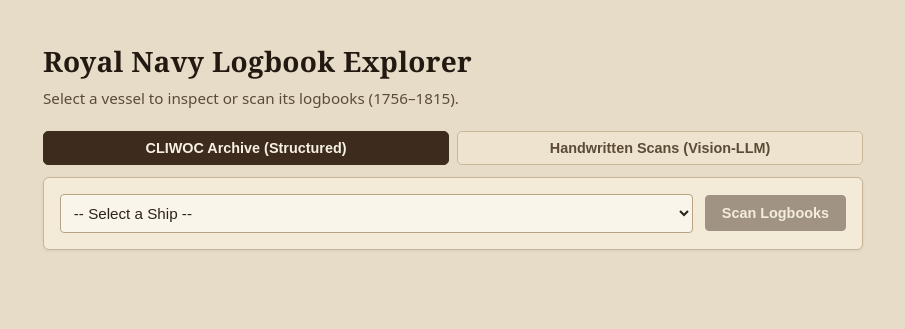
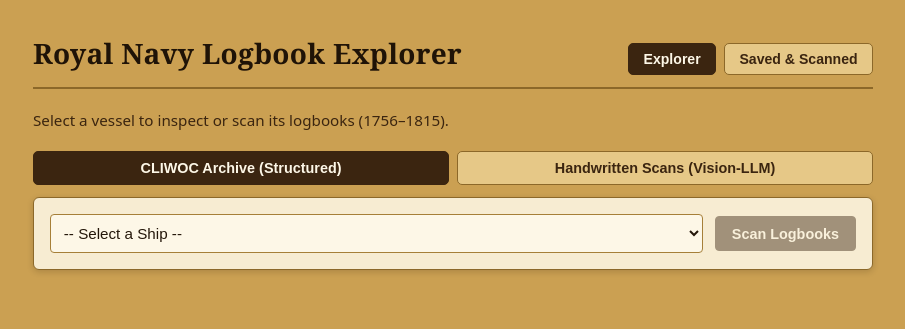
Before and after one commit to JacobMenne/royal_navy_logbook_explorer, a Flask app: page / in a window 1280 px wide. Shown: the top 329 px of the page, without its empty margins (187-1092 px from the left). Run offline with Flask 3, Linux system fonts and the light colour scheme; data that the repository does not hold is empty.

Commit message:
Add CORRAL Vision-LLM retry logic, auto ship naming, Saved & Scanned view, and gold parchment theme

```diff
--- a/src/app.py
+++ b/src/app.py
@@ -6,6 +6,7 @@ from pathlib import Path
 from flask import Flask, jsonify, render_template, request
 from db import get_connection, init_db
 from ingest_cliwoc import scan_cliwoc_ship
+from ingest_corral import download_corral_logbook
 from triage import triage_ship_folder
 
 BASE_DIR = Path(__file__).resolve().parent.parent
@@ -33,6 +34,20 @@ def list_ships():
 
     with get_connection() as conn:
         rows = conn.execute(query, params).fetchall()
+    return jsonify([dict(r) for r in rows])
+
+@app.route("/api/library", methods=["GET"])
+def get_library():
+    with get_connection() as conn:
+        rows = conn.execute("""
+            SELECT s.*,
+                   CASE WHEN sv.ship_id IS NOT NULL THEN 1 ELSE 0 END AS is_saved,
+                   sv.saved_at
+            FROM ships s
+            LEFT JOIN saved_voyages sv ON s.id = sv.ship_id
+            WHERE sv.ship_id IS NOT NULL OR s.interest_score IS NOT NULL
+            ORDER BY is_saved DESC, s.interest_score DESC, s.ship_name ASC
+        """).fetchall()
     return jsonify([dict(r) for r in rows])
 
 @app.route("/api/ships/<int:ship_id>", methods=["GET"])
@@ -70,16 +85,26 @@ def run_triage(ship_id):
         if not ship:
             return jsonify({"error": "Ship not found"}), 404
 
-        source = Path(ship["source_path"])
-        if not source.exists():
-            return jsonify({"error": f"Source not found: {source}."}), 400
-
+        source_path = ship["source_path"]
         conn.execute("DELETE FROM triage_pages WHERE ship_id = ?", (ship_id,))
 
-    if ship["source_type"] == "raw_scan":
-        triage_ship_folder(ship_id, str(source))
-    else:
-        scan_cliwoc_ship(ship_id, ship["ship_name"], str(source))
+    try:
+        if ship["source_type"] == "raw_scan":
+            if source_path.startswith(("http://", "https://")):
+                local_folder = download_corral_logbook(source_path, ship["ship_name"])
+                triage_ship_folder(ship_id, str(local_folder))
+            else:
+                source = Path(source_path)
+                if not source.exists():
+                    return jsonify({"error": f"Folder not found: {source}."}), 400
+                triage_ship_folder(ship_id, str(source))
+        else:
+            source = Path(source_path)
+            if not source.exists():
+                return jsonify({"error": f"Source not found: {source}."}), 400
+            scan_cliwoc_ship(ship_id, ship["ship_name"], str(source))
+    except Exception as e:
+        return jsonify({"error": str(e)}), 500
 
     return get_ship_detail(ship_id)
 
--- a/templates/index.html
+++ b/templates/index.html
@@ -7,19 +7,46 @@
   <style>
     body {
       font-family: system-ui, -apple-system, sans-serif;
-      max-width: 820px;
-      margin: 2.5rem auto;
-      padding: 0 1.25rem;
-      color: #2c2218;
-      background: #e6dcc8;
+      max-width: 840px;
+      margin: 2rem auto;
+      padding: 0 1.25rem 3rem;
+      color: #24170a;
+      background: #cba052;
       line-height: 1.55;
     }
     h1, h2, h3 {
       font-family: Georgia, "Times New Roman", serif;
-      color: #231911;
+      color: #1f1307;
     }
-    h1 { margin-bottom: 0.25rem; font-size: 1.75rem; letter-spacing: 0.01em; }
-    .subtitle { color: #5c4b37; margin-top: 0; margin-bottom: 1.25rem; font-size: 0.95rem; }
+    .top-bar {
+      display: flex;
+      justify-content: space-between;
+      align-items: baseline;
+      border-bottom: 2px solid #8c6829;
+      padding-bottom: 0.75rem;
+      margin-bottom: 1.25rem;
+      gap: 1rem;
+      flex-wrap: wrap;
+    }
+    h1 { margin: 0; font-size: 1.75rem; letter-spacing: 0.01em; }
+    .nav-tabs { display: flex; gap: 0.5rem; }
+    .nav-tab {
+      background: #e6c887;
+      color: #3b2510;
+      border: 1px solid #8c6829;
+      padding: 0.45rem 0.9rem;
+      font-size: 0.88rem;
+      font-weight: 600;
+      border-radius: 5px;
+      cursor: pointer;
+    }
+    .nav-tab:hover:not(.active) { background: #efd7a1; }
+    .nav-tab.active {
+      background: #3b2510;
+      color: #fdf7e7;
+      border-color: #3b2510;
+    }
+    .subtitle { color: #3b2510; margin-top: 0; margin-bottom: 1.15rem; font-size: 0.95rem; font-weight: 500; }
     .source-toggle {
       display: flex;
       gap: 0.5rem;
@@ -27,109 +54,109 @@
     }
     .toggle-btn {
       flex: 1;
-      background: #ede3ce;
-      color: #5c4b37;
-      border: 1px solid #c7b699;
+      background: #e6c887;
+      color: #3b2510;
+      border: 1px solid #8c6829;
       padding: 0.5rem 0.75rem;
       font-size: 0.9rem;
       font-weight: 600;
       border-radius: 5px;
       cursor: pointer;
     }
-    .toggle-btn:hover:not(.active) { background: #e3d6bc; }
+    .toggle-btn:hover:not(.active) { background: #efd7a1; }
     .toggle-btn.active {
-      background: #3d2c1e;
-      color: #f7f1e3;
-      border-color: #3d2c1e;
+      background: #3b2510;
+      color: #fdf7e7;
+      border-color: #3b2510;
     }
     .controls {
       display: flex;
       gap: 0.75rem;
-      background: #f3ead8;
+      background: #f7ecd2;
       padding: 1rem;
-      border: 1px solid #c7b699;
+      border: 1px solid #8c6829;
       border-radius: 6px;
       align-items: center;
-      box-shadow: 0 1px 3px rgba(44, 34, 24, 0.08);
+      box-shadow: 0 2px 6px rgba(36, 23, 10, 0.18);
     }
     select {
       flex: 1;
       padding: 0.55rem;
       font-size: 0.95rem;
-      color: #2c2218;
-      background: #faf5ea;
-      border: 1px solid #b8a484;
+      color: #24170a;
+      background: #fdf7e7;
+      border: 1px solid #a67f38;
       border-radius: 4px;
     }
     button {
       padding: 0.55rem 1rem;
       font-size: 0.9rem;
       font-weight: 600;
-      border: 1px solid #3d2c1e;
+      border: 1px solid #3b2510;
       border-radius: 4px;
-      background: #3d2c1e;
-      color: #f7f1e3;
+      background: #3b2510;
+      color: #fdf7e7;
       cursor: pointer;
     }
-    button:hover:not(:disabled) { background: #523b28; }
+    button:hover:not(:disabled) { background: #543618; }
     button:disabled { opacity: 0.45; cursor: not-allowed; }
     button.secondary {
-      background: #faf5ea;
-      color: #3d2c1e;
-      border-color: #9e8a6b;
+      background: #fdf7e7;
+      color: #3b2510;
+      border-color: #8c6829;
     }
-    button.secondary:hover:not(:disabled) { background: #ede3ce; }
+    button.secondary:hover:not(:disabled) { background: #f0dfb8; }
     .card {
-      margin-top: 1.5rem;
-      background: #f3ead8;
-      border: 1px solid #c7b699;
+      margin-top: 1.35rem;
+      background: #f7ecd2;
+      border: 1px solid #8c6829;
       border-radius: 6px;
       padding: 1.35rem;
-      display: none;
-      box-shadow: 0 2px 6px rgba(44, 34, 24, 0.08);
+      box-shadow: 0 2px 8px rgba(36, 23, 10, 0.18);
     }
     .header-row {
       display: flex;
       justify-content: space-between;
       align-items: center;
-      border-bottom: 1px solid #d4c5ab;
+      border-bottom: 1px solid #c9a661;
       padding-bottom: 0.75rem;
       margin-bottom: 1rem;
     }
     .score-badge {
       font-family: Georgia, serif;
-      font-size: 1.2rem;
+      font-size: 1.15rem;
       font-weight: 700;
       padding: 0.3rem 0.75rem;
       border-radius: 4px;
-      background: #e2d5bc;
-      color: #3d2c1e;
-      border: 1px solid #c7b699;
+      background: #e6c887;
+      color: #2e1c0c;
+      border: 1px solid #8c6829;
+      white-space: nowrap;
     }
-    .score-high { background: #e8c5be; color: #6e1d14; border-color: #c9978d; }
-    .score-med { background: #ead9b0; color: #6b470c; border-color: #cbb47c; }
-    .score-low { background: #dfd7c5; color: #4a3f32; border-color: #bfb49e; }
-    .meta { color: #63513d; font-size: 0.9rem; }
+    .score-high { background: #e6b3a3; color: #6e160c; border-color: #b56c57; }
+    .score-med { background: #f2cf7e; color: #5e3904; border-color: #b88c32; }
+    .score-low { background: #e8d4a2; color: #47331a; border-color: #a6884b; }
+    .meta { color: #5c4022; font-size: 0.9rem; }
     .actions {
       display: flex;
       gap: 0.75rem;
       margin-top: 1.25rem;
       padding-top: 1rem;
-      border-top: 1px solid #d4c5ab;
+      border-top: 1px solid #c9a661;
     }
     .flagged-item {
-      border-left: 3px solid #6b4c35;
-      background: #faf5ea;
-      padding: 0.6rem 0.85rem;
+      border-left: 3px solid #754c19;
+      background: #fdf7e7;
+      padding: 0.65rem 0.9rem;
       margin-bottom: 0.75rem;
       border-radius: 0 4px 4px 0;
       font-size: 0.92rem;
     }
     .kw {
       display: inline-block;
-      background: #e6dcc8;
-      border: 1px solid #bfb093;
-      color: #3d2c1e;
+      background: #ebd094;
+      border: 1px solid #b58f43;
+      color: #2e1c0c;
       border-radius: 3px;
       padding: 0.05rem 0.4rem;
       font-size: 0.78rem;
@@ -141,24 +168,46 @@
       cursor: pointer;
       font-size: 0.85rem;
       font-weight: 600;
-      color: #5c4b37;
+      color: #543618;
     }
     details.transcription pre {
       white-space: pre-wrap;
       font-family: Georgia, "Times New Roman", serif;
       font-size: 0.88rem;
-      background: #f3ead8;
-      border: 1px solid #d4c5ab;
+      background: #f7ecd2;
+      border: 1px solid #c9a661;
       padding: 0.75rem;
       border-radius: 4px;
       margin-top: 0.4rem;
       line-height: 1.5;
     }
-    #status { margin-top: 0.75rem; font-size: 0.9rem; color: #5c4b37; }
+    .library-row {
+      display: flex;
+      justify-content: space-between;
+      align-items: center;
+      background: #fdf7e7;
+      border: 1px solid #c9a661;
+      border-radius: 5px;
+      padding: 0.75rem 1rem;
+      margin-bottom: 0.6rem;
+      cursor: pointer;
+    }
+    .library-row:hover { background: #f0dfb8; }
+    .filter-pills { display: flex; gap: 0.5rem; margin-bottom: 1rem; }
+    #status { margin-top: 0.75rem; font-size: 0.9rem; color: #2e1c0c; font-weight: 500; }
   </style>
 </head>
 <body>
+  <div class="top-bar">
     <h1>Royal Navy Logbook Explorer</h1>
+    <div class="nav-tabs">
+      <button id="tabExplorer" class="nav-tab active">Explorer</button>
+      <button id="tabLibrary" class="nav-tab">Saved &amp; Scanned</button>
+    </div>
+  </div>
+
+  <!-- EXPLORER VIEW -->
+  <div id="explorerView">
     <p class="subtitle">Select a vessel to inspect or scan its logbooks (1756–1815).</p>
 
     <div class="source-toggle">
@@ -174,7 +223,7 @@
     </div>
     <div id="status"></div>
 
-  <div id="dossier" class="card">
+    <div id="dossier" class="card" style="display: none;">
       <div class="header-row">
         <div>
           <h2 id="shipTitle" style="margin:0;"></h2>
@@ -195,8 +244,31 @@
         <button id="mapBtn" class="secondary" disabled title="Coming in Phase 4">Visualize Route</button>
       </div>
     </div>
+  </div>
+
+  <!-- SAVED & SCANNED LIBRARY VIEW -->
+  <div id="libraryView" style="display: none;">
+    <div class="card" style="margin-top: 0;">
+      <div class="header-row">
+        <h2 style="margin:0;">Saved &amp; Scanned Logbooks</h2>
+        <div class="filter-pills">
+          <button id="filterSaved" class="nav-tab active">Saved ★</button>
+          <button id="filterAllScanned" class="nav-tab">All Scanned</button>
+        </div>
+      </div>
+      <div id="libraryList"></div>
+    </div>
+  </div>
 
   <script>
+    const explorerView = document.getElementById("explorerView");
+    const libraryView = document.getElementById("libraryView");
+    const tabExplorer = document.getElementById("tabExplorer");
+    const tabLibrary = document.getElementById("tabLibrary");
+    const filterSaved = document.getElementById("filterSaved");
+    const filterAllScanned = document.getElementById("filterAllScanned");
+    const libraryList = document.getElementById("libraryList");
+
     const shipSelect = document.getElementById("shipSelect");
     const scanBtn = document.getElementById("scanBtn");
     const statusEl = document.getElementById("status");
@@ -208,12 +280,65 @@
 
     let currentShipId = null;
     let currentSource = "structured";
+    let libraryMode = "saved";
+    let libraryCache = [];
 
     function escapeHtml(str) {
       return String(str || "")
         .replace(/&/g, "&amp;")
         .replace(/</g, "&lt;")
         .replace(/>/g, "&gt;");
+    }
+
+    function showView(view) {
+      const isExplorer = view === "explorer";
+      explorerView.style.display = isExplorer ? "block" : "none";
+      libraryView.style.display = isExplorer ? "none" : "block";
+      tabExplorer.classList.toggle("active", isExplorer);
+      tabLibrary.classList.toggle("active", !isExplorer);
+      if (!isExplorer) loadLibrary();
+    }
+
+    async function loadLibrary() {
+      const res = await fetch("/api/library");
+      libraryCache = await res.json();
+      renderLibrary();
+    }
+
+    function renderLibrary() {
+      const items = libraryMode === "saved"
+        ? libraryCache.filter(s => s.is_saved)
+        : libraryCache;
+
+      if (!items.length) {
+        libraryList.innerHTML = `<p class="meta">No ${libraryMode === "saved" ? "saved" : "scanned"} logbooks yet.</p>`;
+        return;
+      }
+
+      libraryList.innerHTML = items.map(s => `
+        <div class="library-row" onclick="openFromLibrary(${s.id}, '${s.source_type}')">
+          <div>
+            <strong>${escapeHtml(s.ship_name)}</strong> ${s.is_saved ? "★" : ""}<br/>
+            <span class="meta">${escapeHtml(s.ship_class || "Unknown")} • ${s.year_start}–${s.year_end} • ${s.source_type}</span>
+          </div>
+          <div class="score-badge">${s.interest_score !== null ? s.interest_score + " / 10" : "Not Scanned"}</div>
+        </div>
+      `).join("");
+    }
+
+    async function openFromLibrary(shipId, sourceType) {
+      showView("explorer");
+      if (currentSource !== sourceType) {
+        currentSource = sourceType;
+        btnStructured.classList.toggle("active", sourceType === "structured");
+        btnRawScan.classList.toggle("active", sourceType === "raw_scan");
+        await loadShips();
+      }
+      shipSelect.value = shipId;
+      currentShipId = String(shipId);
+      scanBtn.disabled = false;
+      const res = await fetch(`/api/ships/${shipId}`);
+      renderDossier(await res.json());
     }
 
     async function loadShips() {
@@ -290,6 +415,21 @@
       }
     }
 
+    tabExplorer.addEventListener("click", () => showView("explorer"));
+    tabLibrary.addEventListener("click", () => showView("library"));
+    filterSaved.addEventListener("click", () => {
+      libraryMode = "saved";
+      filterSaved.classList.add("active");
+      filterAllScanned.classList.remove("active");
+      renderLibrary();
+    });
+    filterAllScanned.addEventListener("click", () => {
+      libraryMode = "all";
+      filterAllScanned.classList.add("active");
+      filterSaved.classList.remove("active");
+      renderLibrary();
+    });
+
     btnStructured.addEventListener("click", () => setSource("structured"));
     btnRawScan.addEventListener("click", () => setSource("raw_scan"));
 
@@ -308,7 +448,8 @@
     scanBtn.addEventListener("click", async () => {
       if (!currentShipId) return;
       scanBtn.disabled = true;
-      statusEl.textContent = "Scanning logbooks... this may take a moment.";
+      statusEl.textContent = "Scanning logbooks... watch PowerShell for live page progress.";
+      try {
         const res = await fetch(`/api/ships/${currentShipId}/triage`, { method: "POST" });
         const data = await res.json();
         if (!res.ok) {
@@ -318,6 +459,9 @@
           renderDossier(data);
           await loadShips();
           shipSelect.value = currentShipId;
+        }
+      } catch (err) {
+        statusEl.textContent = `Request failed: ${err.message}. Check PowerShell for details.`;
       }
       scanBtn.disabled = false;
     });
```
Also changed, not shown: src/ingest_corral.py (added, +173 -0 lines), src/triage.py (+72 -28 lines). Lines whose indentation alone changed are shown as unchanged.
